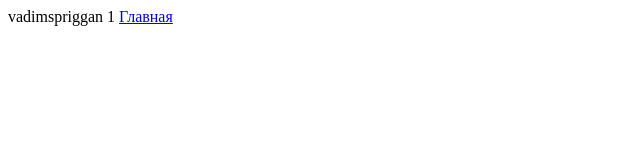
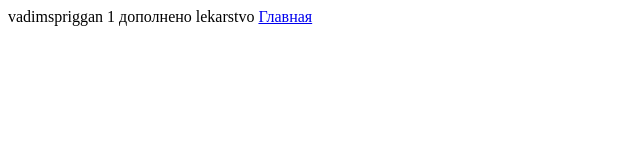
Before and after one commit to vadimspriggan/test_site, a plain HTML site: page menu1.html in a window 1280 px wide. Shown: the whole page, without its empty margins (0-640 px from the left). Drawn offline with Linux system fonts and the light colour scheme.

Commit message:
Update menu1.html

```diff
--- a/menu1.html
+++ b/menu1.html
@@ -5,6 +5,7 @@
 
 <body>
 vadimspriggan 1
+        дополнено lekarstvo
 <a href="./index.html">Главная</a>
 </body>
 </html>
```
